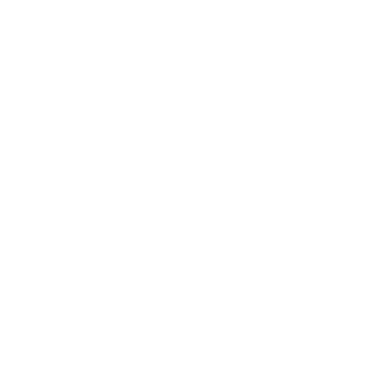
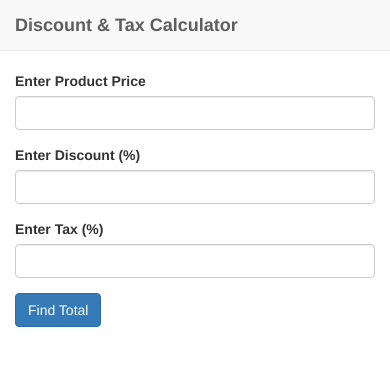
Before and after one commit to jslopeza/Discount-Tax-Calculator, a plain HTML site: page www/index.html in a window 390 px wide. Drawn offline with nearby package versions, Linux system fonts and the light colour scheme; some packages are replaced by stand-ins of ours.

Commit message:
Added input boxes and button

```diff
--- a/www/index.html
+++ b/www/index.html
@@ -22,17 +22,48 @@
         <meta charset="utf-8" />
         <meta name="format-detection" content="telephone=no" />
         <!-- WARNING: for iOS 7, remove the width=device-width and height=device-height attributes. See https://issues.apache.org/jira/browse/CB-4323 -->
-        <meta name="viewport" content="user-scalable=no, initial-scale=1, maximum-scale=1, minimum-scale=1, width=device-width, height=device-height, target-densitydpi=device-dpi" />
+        <meta name="viewport" content="user-scalable=no, initial-scale=1, maximum-scale=1, minimum-scale=1, target-densitydpi=device-dpi" />
+
+        <link rel="stylesheet" type="text/css" href="css/bootstrap.min.css" />
         <link rel="stylesheet" type="text/css" href="css/main.css" />
         <title>Discount &amp; Tax Calculator</title>
     </head>
     <body>
 
+    <!------------- STATIC NAVBAR -------------->
+        <div class="navbar navbar-default navbar-static-top" role="navigation">
+            <div class="container">
+                <div class="navbar-header">
+                    <a href="" class="navbar-brand"><strong>Discount &amp; Tax Calculator</strong></a>
+                </div>
+            </div>
+        </div>
+
+    <!------------- CONTENT -------------->
+    <div class="container">
+        <div class="form-group">
+            <label for="price">Enter Product Price</label>
+            <input type="number" name="price" id="price" class="form-control">
+        </div>
+
+        <div class="form-group">
+            <label for="discount">Enter Discount (%)</label>
+            <input type="number" name="discount" id="discount" class="form-control">
+        </div>
+
+        <div class="form-group">
+            <label for="discount">Enter Tax (%)</label>
+            <input type="number" name="tax" id="tax" class="form-control">
+        </div>
+
+        <a href="" class="btn btn-primary">Find Total</a>
+    </div>
         <!-- Requirements -->
         <script type="text/javascript" src="cordova.js"></script>
         <script type="text/javascript" src="js/lib/jquery.min.js"></script>
         <script type="text/javascript" src="js/lib/underscore-min.js"></script>
         <script type="text/javascript" src="js/lib/backbone-min.js"></script>
+        <script type="text/javascript" src="js/lib/bootstrap.min.js"></script>
 
         <!-- App -->
         <script type="text/javascript" src="js/app.js"></script>
```
